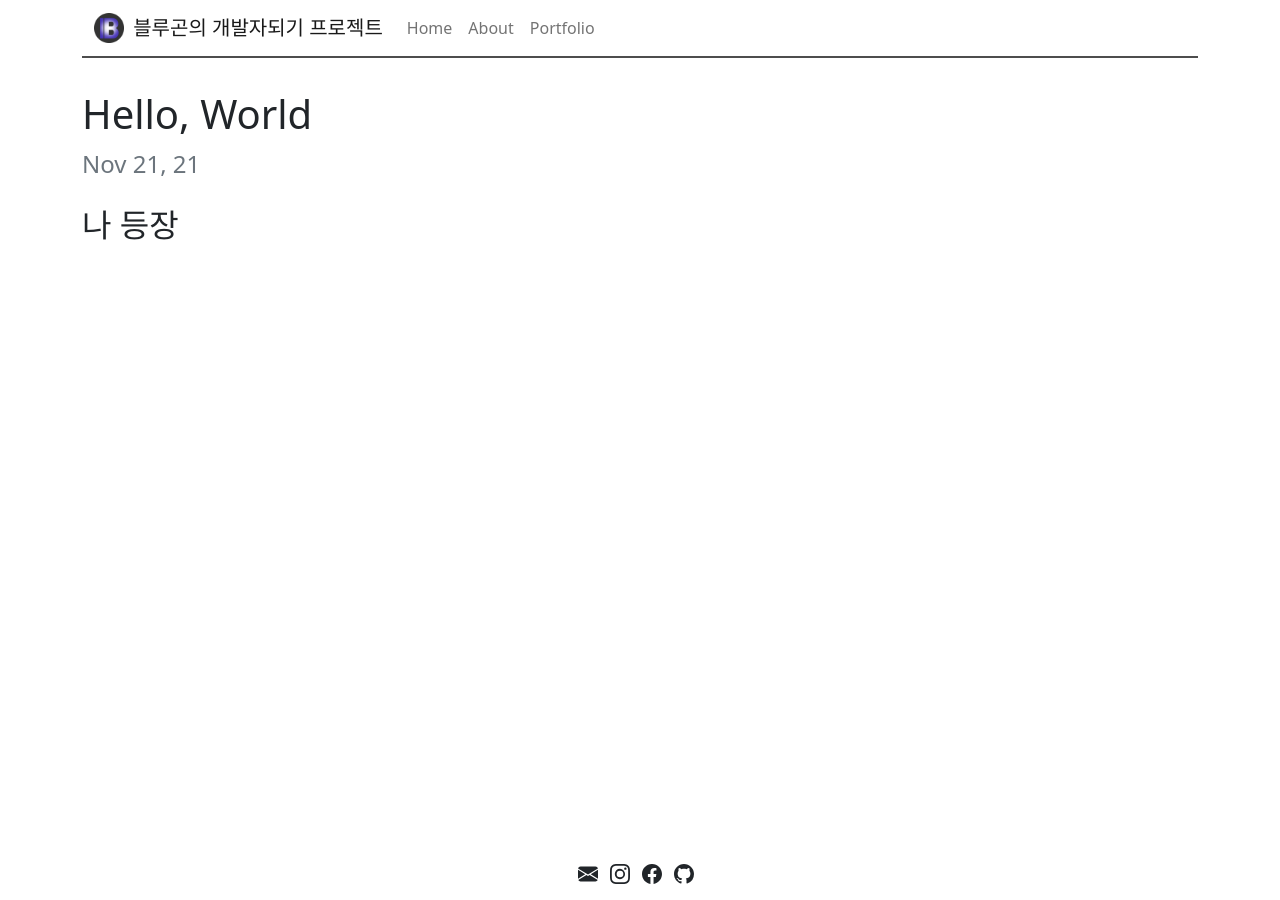
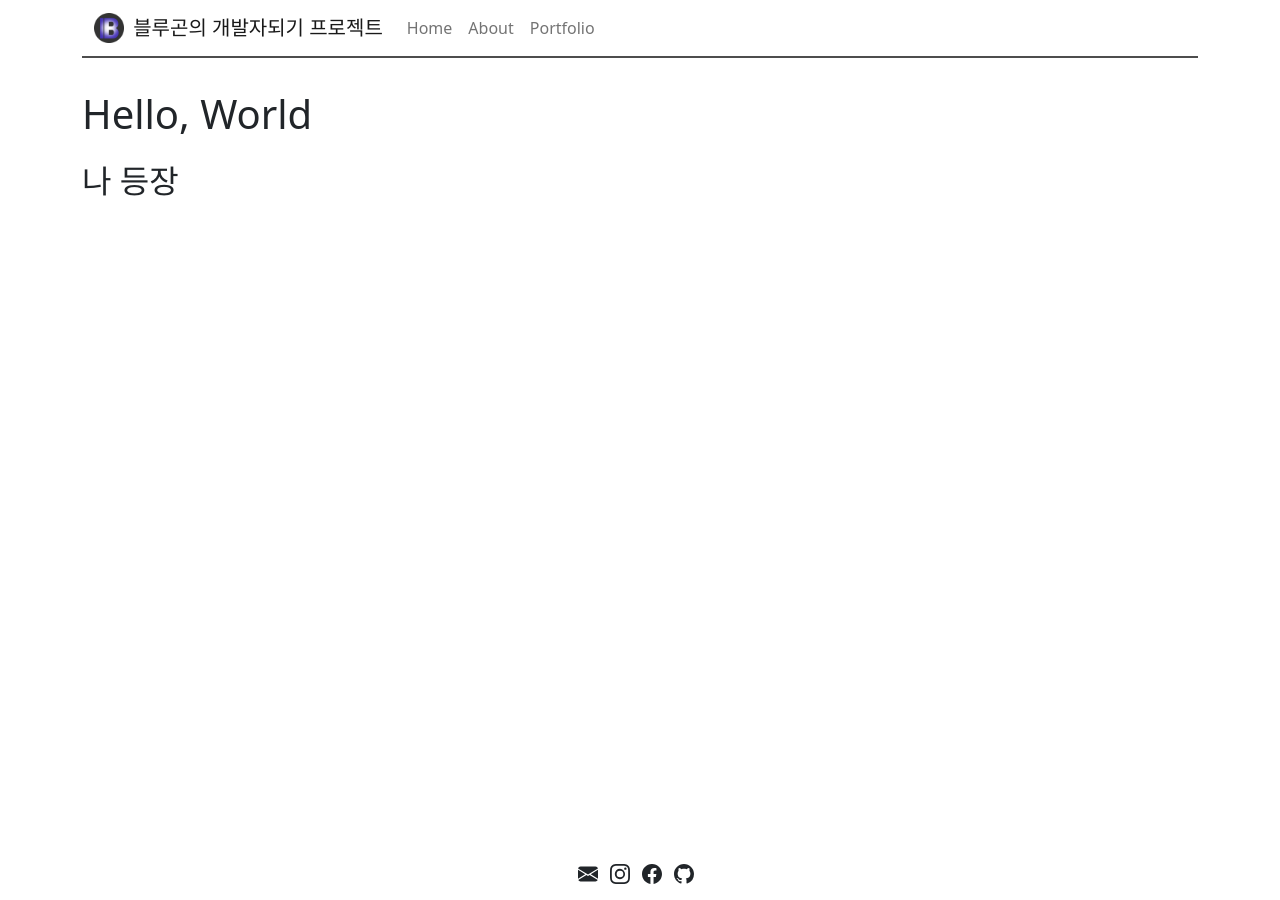
Before and after one commit to blugon09/blugon09.github.io, a Jekyll site: the page built from _posts/2021-11-21-Hello,-World.md, in a window 1280 px wide. Built offline with Jekyll 4.4.1, drawn with Linux system fonts in a browser that asks for light colours.

Commit message:
✨ Blog

```diff
--- a/_layouts/post.html
+++ b/_layouts/post.html
@@ -4,6 +4,5 @@
 
 <div class="post">
   <h1>{{ page.title }}</h1>
-  <span class="fs-4 text-muted">{{ page.date | date: "%b %d, %y" }}</span>
   <div class="mt-4">{{ content }}</div>
 </div>
```
